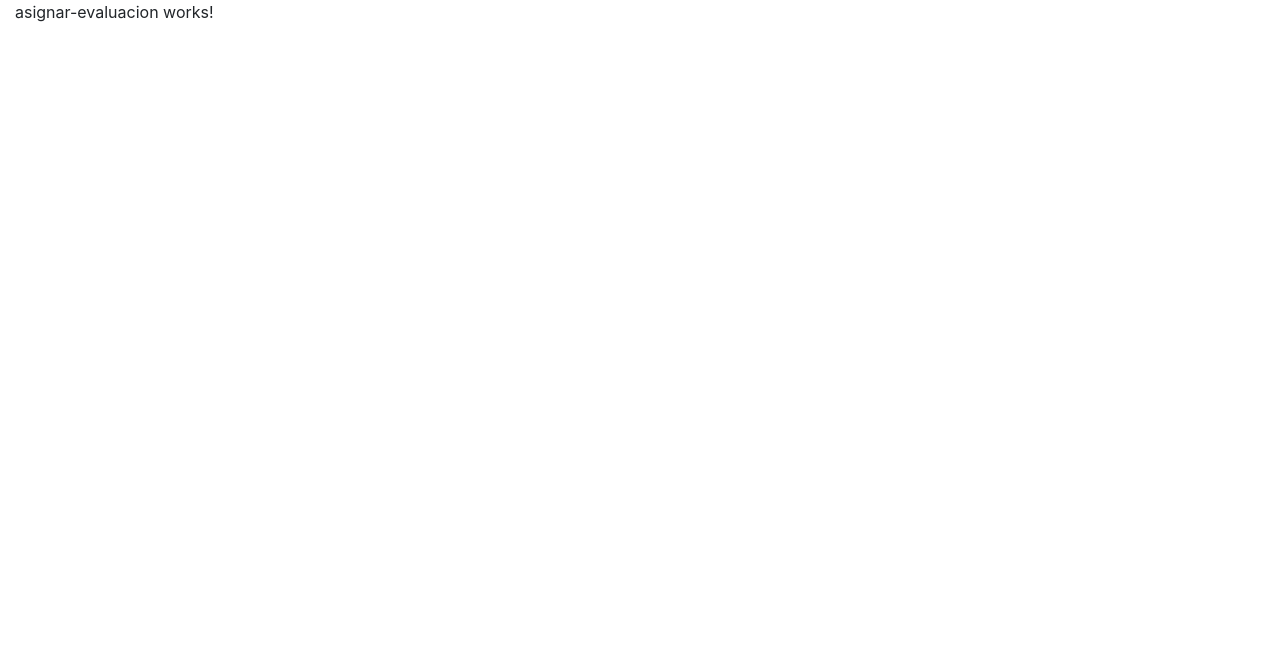
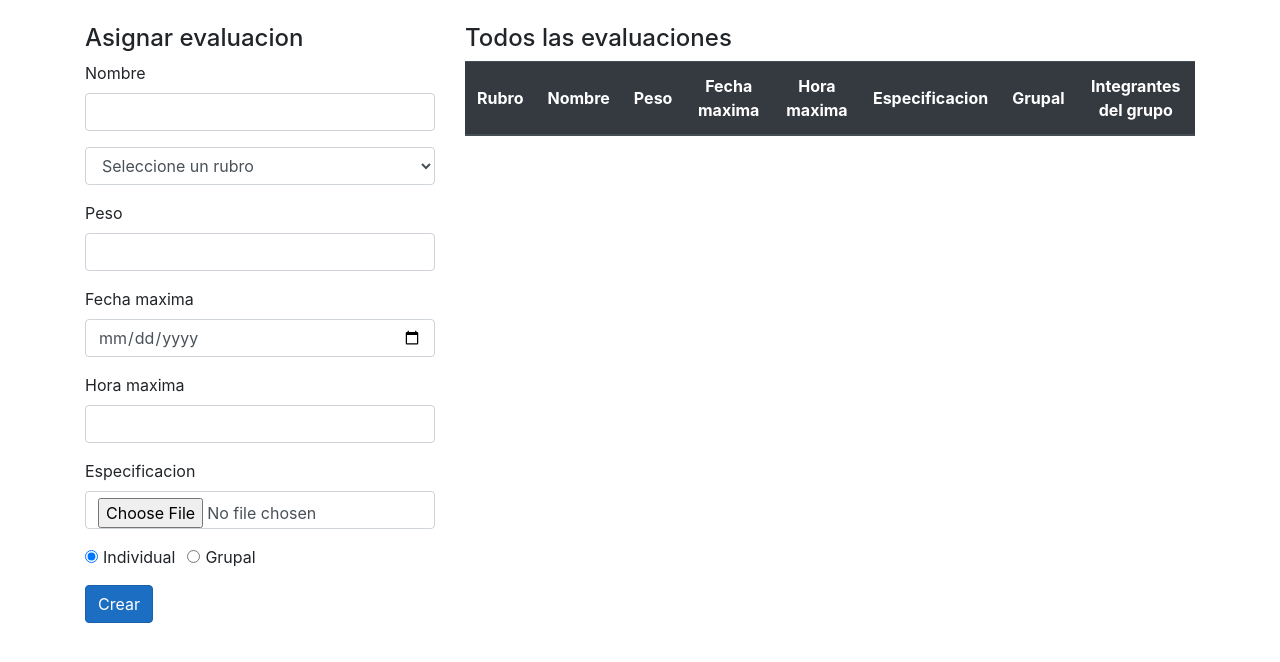
Before and after one commit to Marlon-vc/XTecDigital, an Angular app in the folder XTecDigital/ClientApp/: page /asignar-evaluacion/1 in a window 1280 px wide. Shown: the top 662 px of the page. Built offline with nearby package versions, Linux system fonts and the light colour scheme.

Commit message:
Creado componente e interfaz de asignar evaluacion

```diff
--- a/XTecDigital/ClientApp/src/app/asignar-evaluacion/asignar-evaluacion.component.css
+++ b/XTecDigital/ClientApp/src/app/asignar-evaluacion/asignar-evaluacion.component.css
@@ -0,0 +1,13 @@
+#context-menu {
+    display: none;
+    z-index: 1;
+    position: fixed;
+    left: 100px;
+    top: 100px;
+    cursor: pointer;
+    outline: 0;
+}
+
+#cancel-button {
+    display: none;
+}
--- a/XTecDigital/ClientApp/src/app/asignar-evaluacion/asignar-evaluacion.component.html
+++ b/XTecDigital/ClientApp/src/app/asignar-evaluacion/asignar-evaluacion.component.html
@@ -1 +1,149 @@
-<p>asignar-evaluacion works!</p>
+<div class="container">
+    <div class="row">
+        <div class="col-4 mt-lg-4">
+            <h4 id="action-title">Asignar evaluacion</h4>
+            <form action="#">
+                <div class="form-group">
+                    <label for="nombre">Nombre</label>
+                    <input type="text" name="nombre" id="nombre" class="form-control">
+                </div>
+                <div class="form-group">
+                    <select class="form-control" id="rubro">
+                        <option selected="" value="Seleccione un rubro"> Seleccione un rubro</option>
+                        <option *ngFor="let rubro of rubros" value="{{rubro.id}}">{{ rubro.nombre }}</option>
+                    </select>
+                </div> <!-- form-group// -->
+                <!-- <div class="form-group">
+                    <label for="nombre">Rubro</label>
+                    <input type="text" name="rubro" id="rubro" class="form-control">
+                </div> -->
+                <div class="form-group">
+                    <label for="peso">Peso</label>
+                    <input type="number" min=1, max=100, name="peso" id="peso" class="form-control">
+                </div>
+                <div class="form-group">
+                    <label for="fecha">Fecha maxima</label>
+                    <input type="date" name="fecha" id="fecha" class="form-control">
+                </div>
+                <div class="form-group">
+                    <label for="hora">Hora maxima</label>
+                    <input type="datetime" name="hora" id="hora" class="form-control">
+                </div>
+                <div class="form-group">
+                    <label for="espec">Especificacion</label>
+                    <input type="file" name="espec" id="espec" class="form-control">
+                </div>
+                <!-- <div class="form-group input-group col-md-4" id="privado-group">
+                    <label class="radio-inline padding-custom">
+                    <input id="individual" type="radio" name="optradio" checked (click)="clearGroups()" value="true">Individual</label>
+                    <label class="radio-inline">
+                    <input id="grupal" type="radio" name="optradio" (click)="setGroups()" value="false">Grupal</label>
+                </div> -->
+                <div class="form-group">
+                    <div class="form-check form-check-inline">
+                        <input type="radio" name="individual" id="individual" value="1" (click)="clearGroups()" class="form-check-input" checked>
+                        <label for="individual" class="form-check-label">Individual</label>
+                    </div>
+                    <div class="form-check form-check-inline">
+                        <input type="radio" name="individual" id="grupal" value="0" (click)="setGroups()" class="form-check-input">
+                        <label for="grupal" class="form-check-label">Grupal</label>
+                    </div>
+                </div>
+                <div id="grupalOption" style="display: none;" class="form-group input-group">
+                    <div class="input-group-prepend">
+                        <span class="input-group-text"> <i class="fas fa-handshake"></i> </span>
+                    </div>
+
+                    <select class="selectpicker" multiple id="groups">
+                        <option value="Seleccione los estudiantes"> Seleccione los estudiantes</option>
+                        <option *ngFor="let estudiante of estudiantes" value="{{estudiante.id}}">{{ estudiante.nombre }}</option>
+                    </select>
+                </div> <!-- form-group end.// -->
+                <div class="form-group">
+                    <button id="submit-button" class="btn btn-primary" (click)="onAction()">Crear</button>
+                    <button class="btn btn-secondary ml-lg-2" id="cancel-button" (click)="onCancelEdit()">Cancelar</button>
+                </div>
+            </form>
+        </div>
+        <div class="col-8 mt-lg-4">
+            <h4>Todos las evaluaciones</h4>
+            <table class="table table-striped table-hover">
+                <thead class="thead-dark">
+                    <tr>
+                        <th class="text-center align-middle" scope="col">Rubro</th>
+                        <th class="text-center align-middle" scope="col">Nombre</th>
+                        <th class="text-center align-middle" scope="col">Peso</th>
+                        <th class="text-center align-middle" scope="col">Fecha maxima</th>
+                        <th class="text-center align-middle"scope="col">Hora maxima</th>
+                        <th class="text-center align-middle"scope="col">Especificacion</th>
+                        <th class="text-center align-middle" scope="col">Grupal</th>
+                        <th class="text-center align-middle" scope="col">Integrantes del grupo</th>
+                    </tr>
+                </thead>
+                <tbody>
+                    <tr *ngFor="let evaluacion of evaluaciones;" (contextmenu)="onRightClick(evaluacion, $event)">
+                        <td class="text-center align-middle">{{ evaluacion.rubro }}</td>
+                        <td class="text-center align-middle">{{ evaluacion.nombre }}</td>
+                        <td class="text-center align-middle">{{ evaluacion.peso }}</td>
+                        <td class="text-center align-middle">{{ evaluacion.fechaMaxima }}</td>
+                        <td class="text-center align-middle">{{ evaluacion.horaMaxima }}</td>
+                        <td class="text-center align-middle">{{ evaluacion.especificacion }}</td>
+                        <td class="text-center align-middle">{{ evaluacion.grupal }}</td>
+                        <td class="text-center align-middle">
+                            <ul class="list-group list-group-flush">
+                                <li class="list-group-item" *ngFor="let integrante of evaluacion.integrantes">
+                                    {{integrante.nombre}}
+                                </li>
+                            </ul>
+                        </td>
+                    </tr>
+                </tbody>
+            </table>
+        </div>
+    </div>
+</div>
+
+<div class="modal fade" tabindex="-1" id="info-modal">
+    <div class="modal-dialog">
+        <div class="modal-content">
+            <div class="modal-header">
+                <h5 class="modal-title" id="modal-title">Título</h5>
+                <button type="button" class="close" data-dismiss="modal" aria-label="Close">
+                    <span aria-hidden="true">&times;</span>
+                </button>
+            </div>
+            <div class="modal-body">
+                <p id="modal-body">Texto</p>
+            </div>
+            <div class="modal-footer">
+                <button type="button" id="ok-button" class="btn btn-secondary" data-dismiss="modal">Cerrar</button>
+                <!-- <button type="button" class="btn btn-primary">Close</button> -->
+            </div>
+        </div>
+    </div>
+</div>
+
+<div class="modal fade" tabindex="-1" id="delete-modal">
+    <div class="modal-dialog">
+        <div class="modal-content">
+            <div class="modal-header">
+                <h5 class="modal-title">Confirmar eliminación</h5>
+                <button type="button" class="close" data-dismiss="modal" aria-label="Close">
+                    <span aria-hidden="true">&times;</span>
+                </button>
+            </div>
+            <div class="modal-body">
+                <p>Seguro que deseas eliminar el curso seleccionado?</p>
+            </div>
+            <div class="modal-footer">
+                <button type="button" class="btn btn-secondary" data-dismiss="modal">Cancelar</button>
+                <button type="button" class="btn btn-primary" (click)="onEliminarConfirm()">Aceptar</button>
+            </div>
+        </div>
+    </div>
+</div>
+
+<div class="list-group" id="context-menu" tabindex="-1">
+    <button type="button" class="list-group-item list-group-item-action" (click)="onModificar($event)">Modificar</button>
+    <button type="button" class="list-group-item list-group-item-action" (click)="onEliminar($event)">Eliminar</button>
+</div>
--- a/XTecDigital/ClientApp/src/app/asignar-evaluacion/asignar-evaluacion.component.ts
+++ b/XTecDigital/ClientApp/src/app/asignar-evaluacion/asignar-evaluacion.component.ts
@@ -7,9 +7,32 @@ import { Component, OnInit } from '@angular/core';
 })
 export class AsignarEvaluacionComponent implements OnInit {
 
+  rubros = [];
+  estudiantes = [];
+  evaluaciones = [];
+
   constructor() { }
 
   ngOnInit(): void {
   }
 
+  clearGroups() {
+    document.getElementById('grupalOption').style.display = 'none';
+   }
+
+  setGroups() {
+    document.getElementById('grupalOption').style.display = 'flex';
+  }
+
+  onAction() { }
+
+  onCancelEdit() { }
+
+  onRightClick(evaluacion, $event) { }
+
+  onEliminarConfirm() { }
+
+  onModificar($event) { }
+
+  onEliminar($event) { }
 }
```
